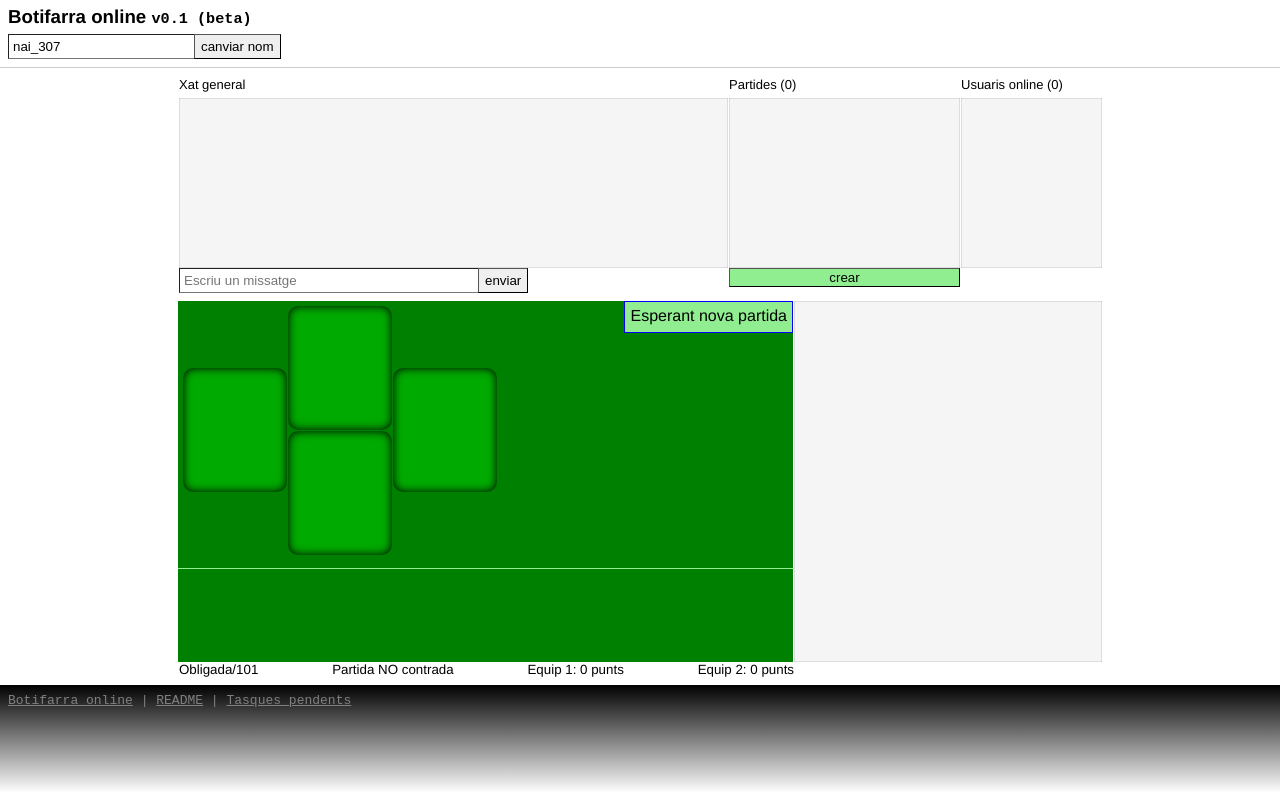
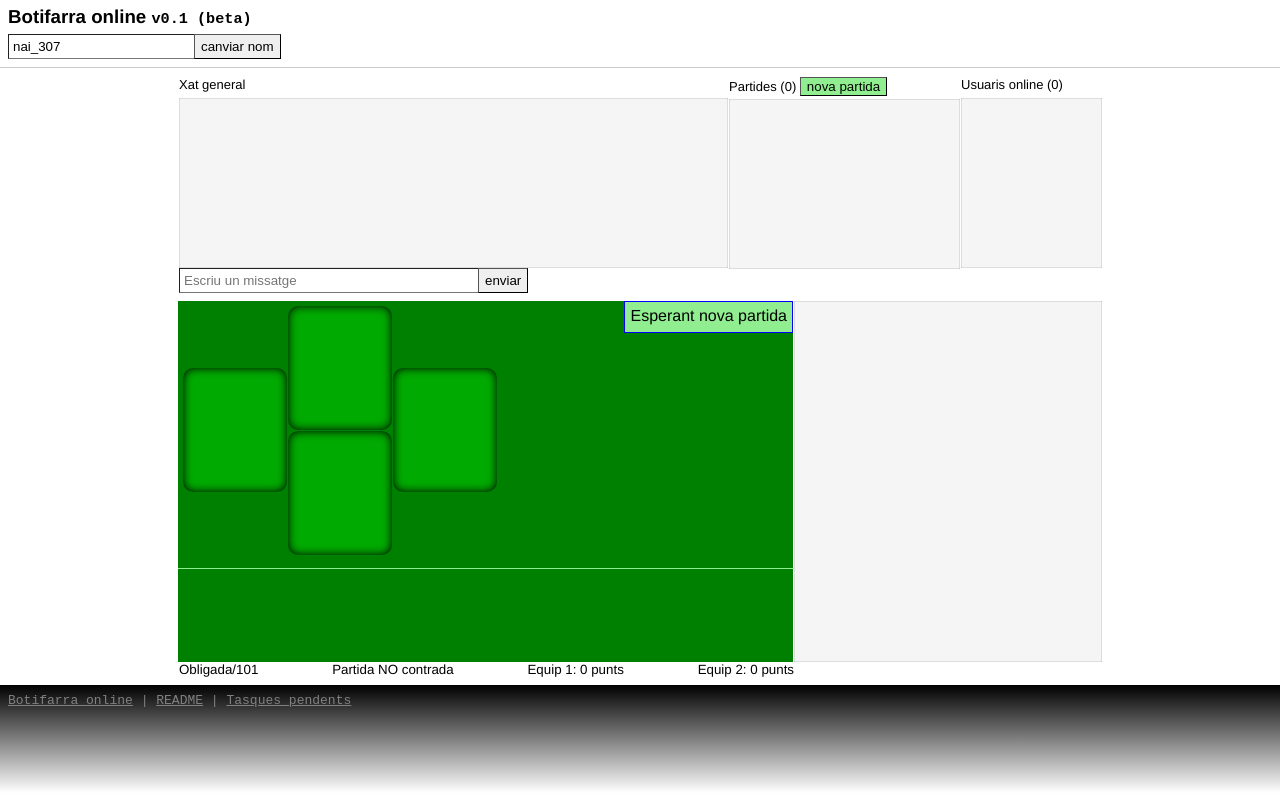
Before and after one commit to holalluis/butionline, a website: page public/index.html in a window 1280 px wide. Both pictures are taken after a click on the button "entrar". Drawn offline with Linux system fonts and the light colour scheme; no server answers.

Commit message:
btn crear

```diff
--- a/public/client.js
+++ b/public/client.js
@@ -1162,7 +1162,9 @@
             btn.classList.add('btn_start');
             //no sé pq no funciona addEventListener
             btn.setAttribute('onclick','socket.emit("start-partida");if(debug){status_partida.onclick();}');
+            //moure a css TODO
             btn.style.background='lightgreen';
+            btn.style.width='100%';
           }
         }
       }else if(p.jugadors<4 && partida==null && esta_dins_una_partida==false){
--- a/public/index.html
+++ b/public/index.html
@@ -91,8 +91,6 @@
       width:229px;
     }
     #btn_crear_partida {
-      display:block;
-      width:100%;
       background:lightgreen;
     }
     #usuaris{
@@ -353,11 +351,11 @@
   <div id=partides_usuaris_container class=flex>
     <!--partides-->
     <div id=partides_container style="padding-left:1px;">
-      <p style="font-size:small;">
+      <p style="font-size:small;height:16px">
         Partides (<span id=comptador_partides>0</span>)
+        <button id=btn_crear_partida>nova partida</button>
       </p>
       <div id=partides></div>
-      <button id=btn_crear_partida>crear</button>
     </div>
 
     <!--usuaris-->
@@ -388,7 +386,7 @@
 
       <!--boto veure ultima basa-->
       <div id=veure_ultima_basa onclick="veure_ultima_basa()" style="visibility:hidden">
-        <img src="/img/ico_ultima_basa.jpg">
+        <img src="/img/ico_ultima_basa.jpg" title="Veure última basa">
       </div>
 
       <!--ma-->
```
